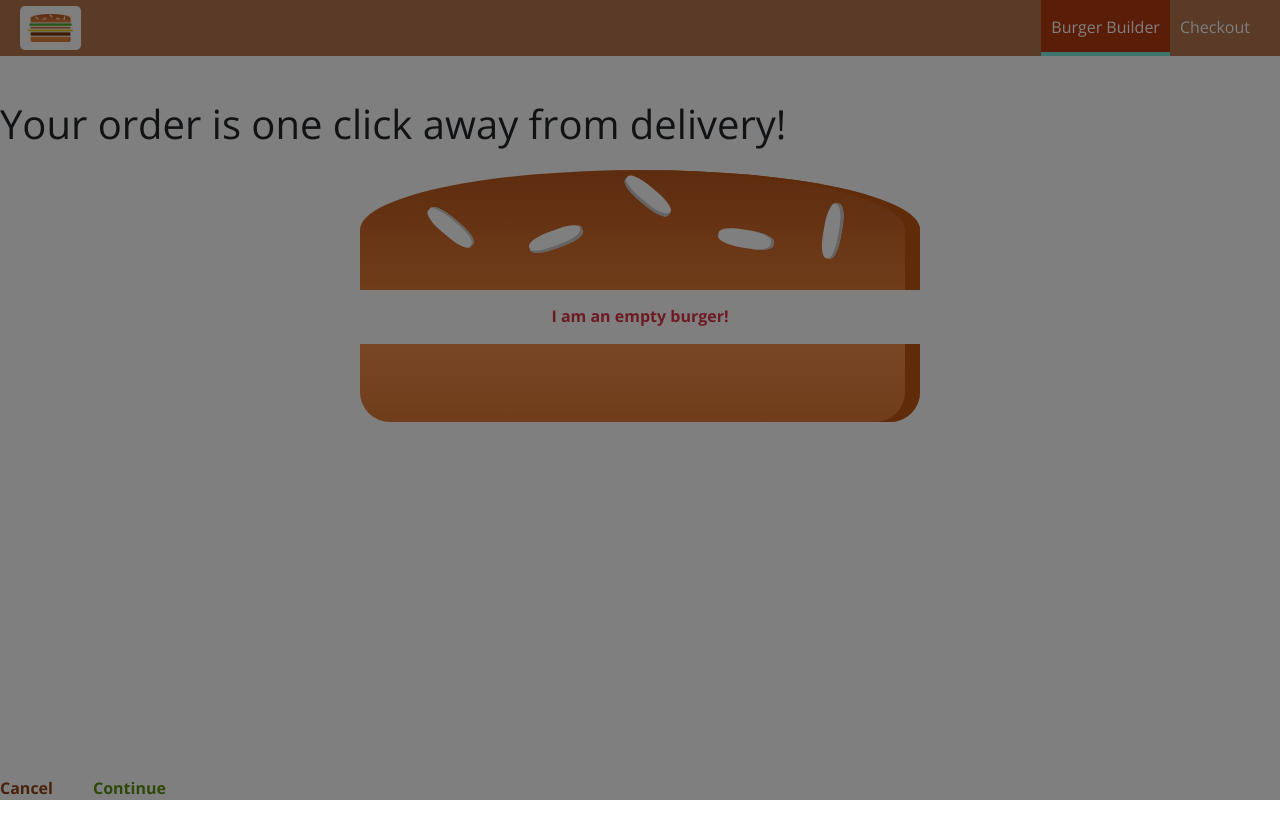
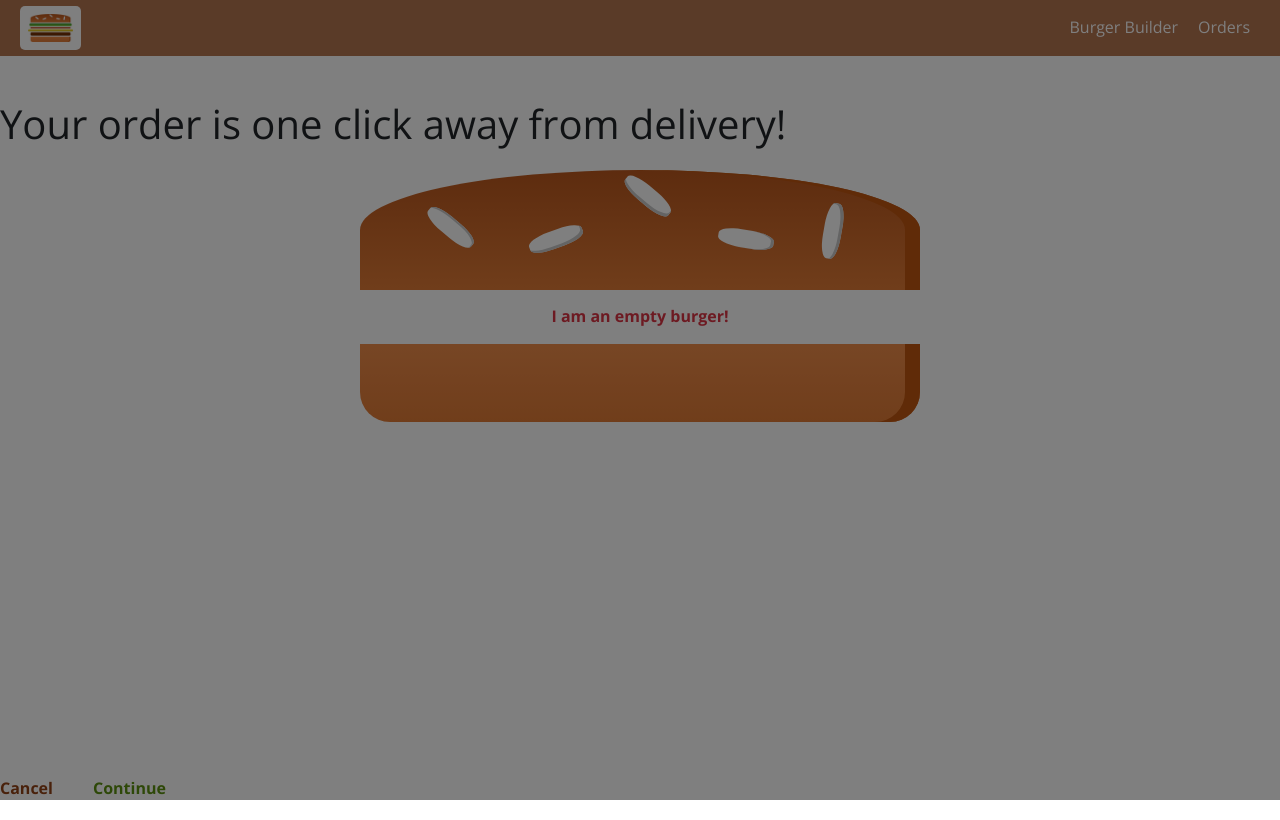
Before and after one commit to angieto/burger-builder, a React app: page /checkout in a window 1280 px wide. Built offline with nearby package versions, Linux system fonts and the light colour scheme.

Commit message:
implemented navigation, replaced Checkout route with Orders route

```diff
--- a/src/components/Navigation/NavigationItems/NavigationItem/NavigationItem.js
+++ b/src/components/Navigation/NavigationItems/NavigationItem/NavigationItem.js
@@ -1,9 +1,12 @@
 import React from 'react';
 import classes from './NavigationItem.module.css';
+import { NavLink } from 'react-router-dom';
 
 const navigationItem = (props) => (
     <li className={classes.NavigationItem}>
-        <a href={props.link} className={props.active ? classes.active : null}>{ props.children }</a>
+        <NavLink to={props.link}
+                 exact={props.exact}
+                 activeClassName={classes.active}>{ props.children }</NavLink>
     </li>
 );
 
--- a/src/components/Navigation/NavigationItems/NavigationItems.js
+++ b/src/components/Navigation/NavigationItems/NavigationItems.js
@@ -4,8 +4,8 @@ import NavigationItem from './NavigationItem/NavigationItem';
 
 const navigationItems = () => (
     <ul className={classes.NavigationItems}>
-        <NavigationItem link='/' active={true}>Burger Builder</NavigationItem>
-        <NavigationItem link='/'>Checkout</NavigationItem>
+        <NavigationItem link='/' exact>Burger Builder</NavigationItem>
+        <NavigationItem link='/orders'>Orders</NavigationItem>
     </ul>
 );
 
```
